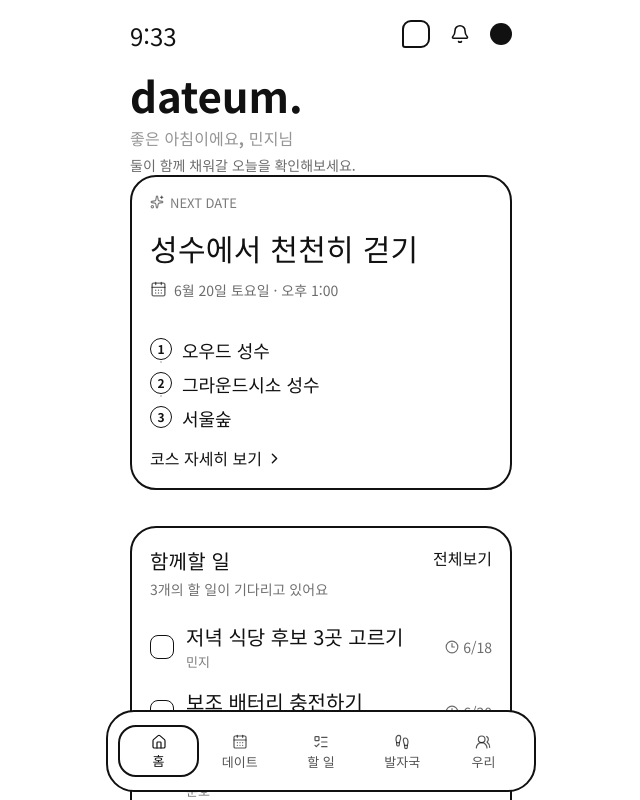
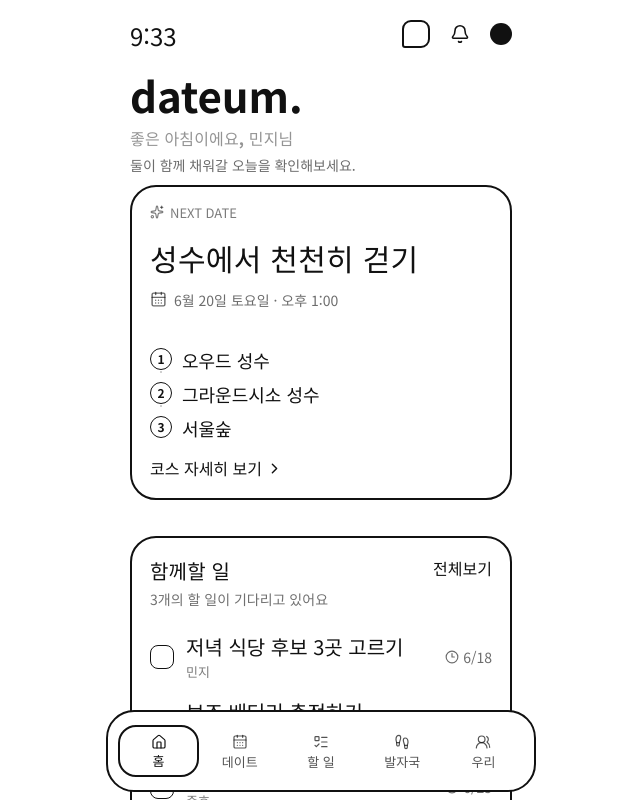
Before and after one commit to yejinrla/dateum, a React (Vite) app: page / in a window 1280 px wide. Shown: the top 800 px of the page, without its empty margins (319-959 px from the left). Built offline with nearby package versions, Linux system fonts and the light colour scheme; a web font is replaced by a local one.

Commit message:
Lower next date card position

```diff
--- a/src/styles.css
+++ b/src/styles.css
@@ -1848,7 +1848,7 @@ body {
 
 .hero-card {
   min-height: 0;
-  margin: 0 0 36px;
+  margin: 10px 0 36px;
   padding: 18px 18px 20px;
   display: block;
 }
```
